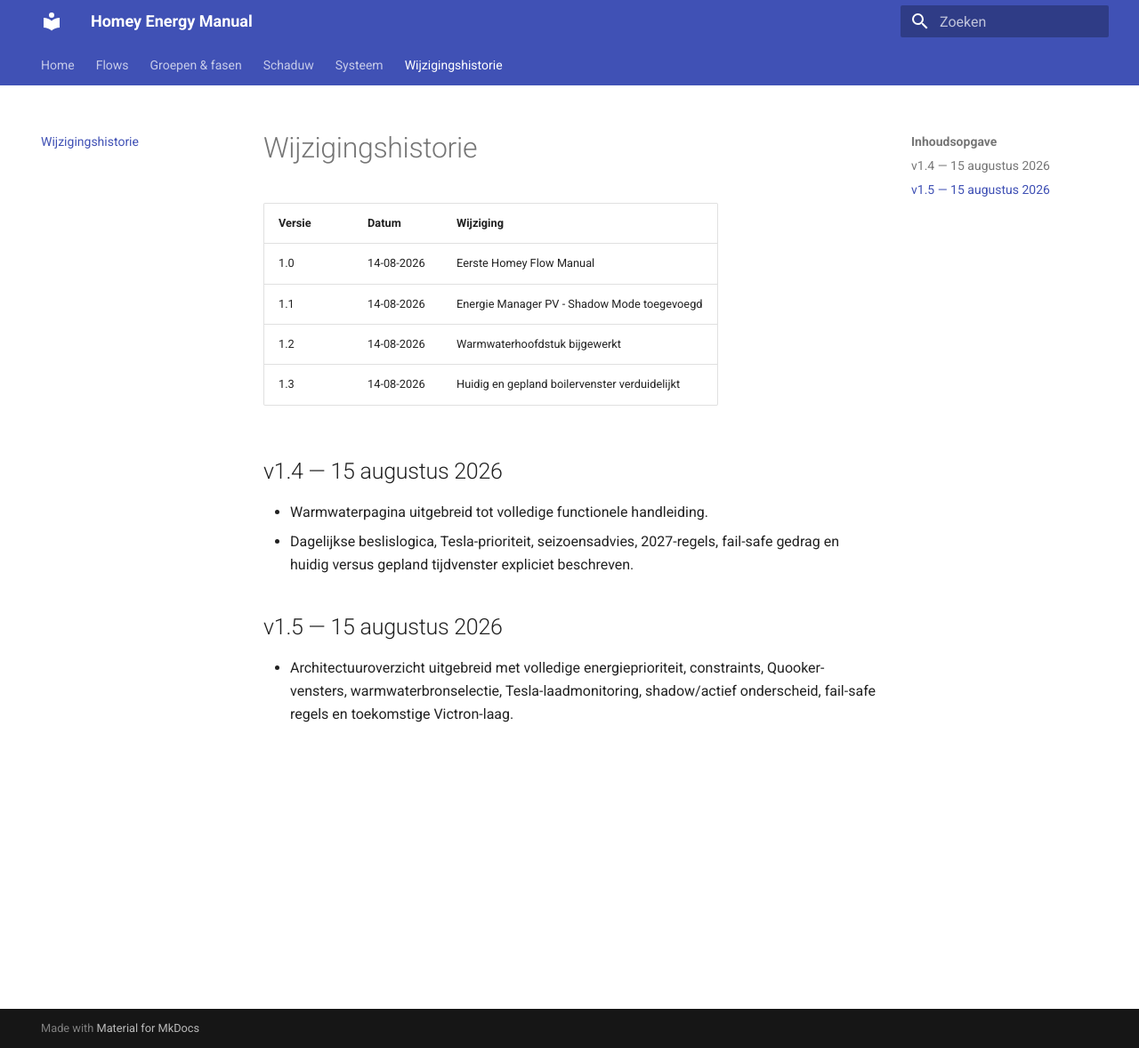
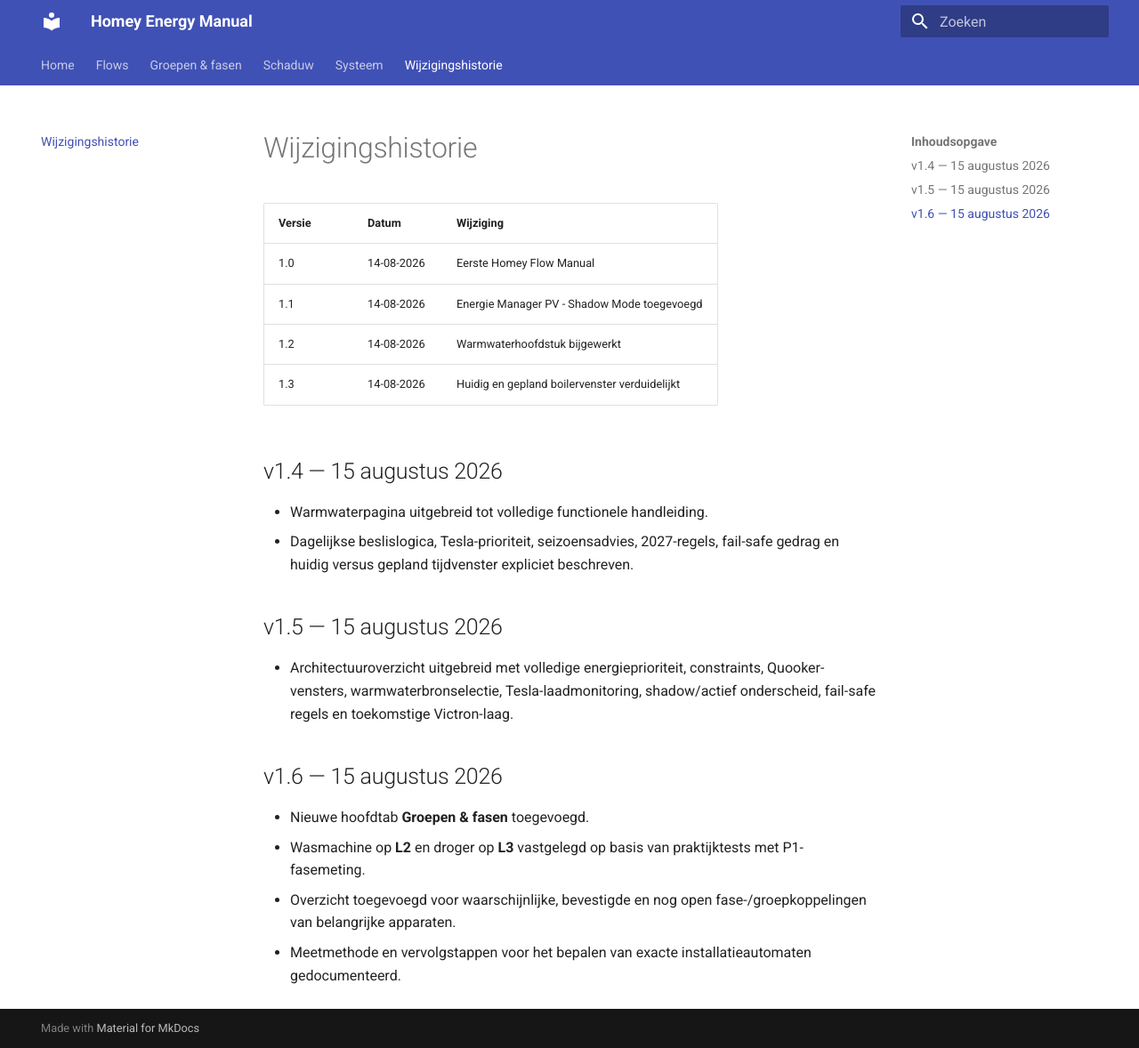
Before and after one commit to OnsKasteeltje/homey-energy-manual, an MkDocs documentation site: the page built from docs/wijzigingshistorie.md, in a window 1280 px wide and 1178 px high. Shown: the whole window at 89% size. Built offline with MkDocs 1.6.1 and Material for MkDocs 9.7.7, drawn with Linux system fonts in a browser that asks for light colours.

Commit message:
Document groups and phases tab in changelog

```diff
--- a/docs/wijzigingshistorie.md
+++ b/docs/wijzigingshistorie.md
@@ -17,3 +17,11 @@
 ## v1.5 — 15 augustus 2026
 
 - Architectuuroverzicht uitgebreid met volledige energieprioriteit, constraints, Quooker-vensters, warmwaterbronselectie, Tesla-laadmonitoring, shadow/actief onderscheid, fail-safe regels en toekomstige Victron-laag.
+
+
+## v1.6 — 15 augustus 2026
+
+- Nieuwe hoofdtab **Groepen & fasen** toegevoegd.
+- Wasmachine op **L2** en droger op **L3** vastgelegd op basis van praktijktests met P1-fasemeting.
+- Overzicht toegevoegd voor waarschijnlijke, bevestigde en nog open fase-/groepkoppelingen van belangrijke apparaten.
+- Meetmethode en vervolgstappen voor het bepalen van exacte installatieautomaten gedocumenteerd.
```
